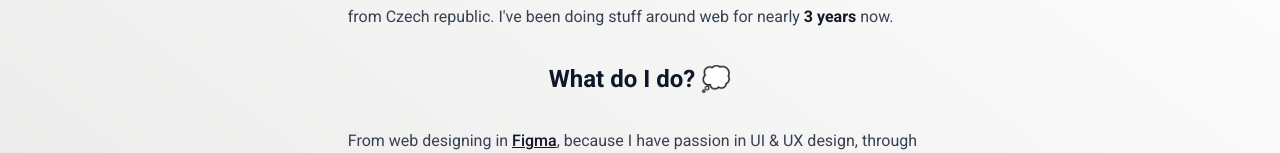
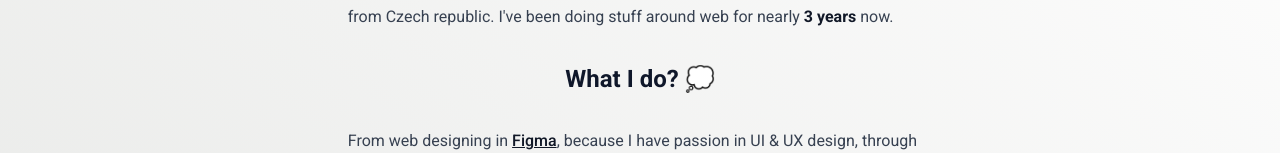
Before and after one commit to nilkoush/nilkoush.dev, a Next.js app: page / in a window 1280 px wide. Shown: the part 277-430 px from the top of the page. Built offline with nearby package versions, Linux system fonts and the light colour scheme.

Commit message:
fixed subheading on index page

```diff
--- a/src/pages/index.tsx
+++ b/src/pages/index.tsx
@@ -44,7 +44,7 @@ const HomePage: NextPageWithLayout = () => {
 						I&apos;ve been doing stuff around web for nearly{' '}
 						<strong>3 years</strong> now.
 					</p>
-					<h3 className="text-2xl font-bold">What do I do? 💭</h3>
+					<h3 className="text-2xl font-bold">What I do? 💭</h3>
 					<p className="prose dark:prose-invert">
 						From web designing in{' '}
 						<a
```
